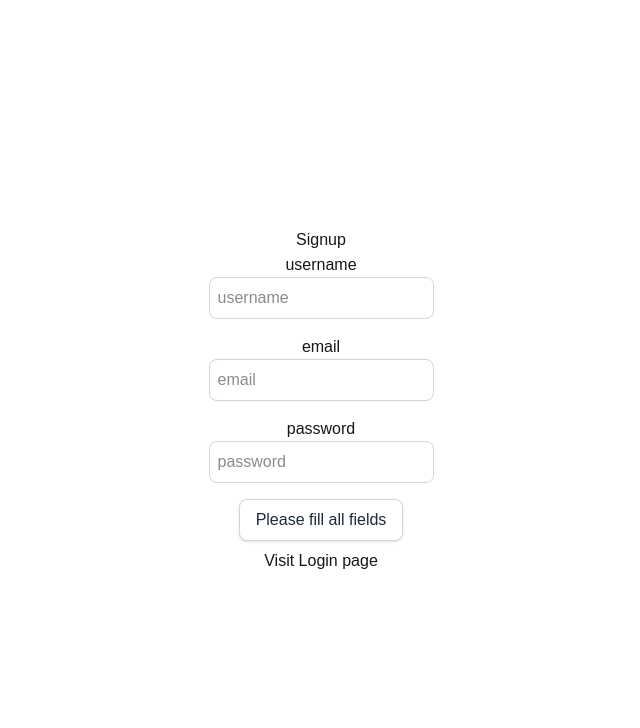
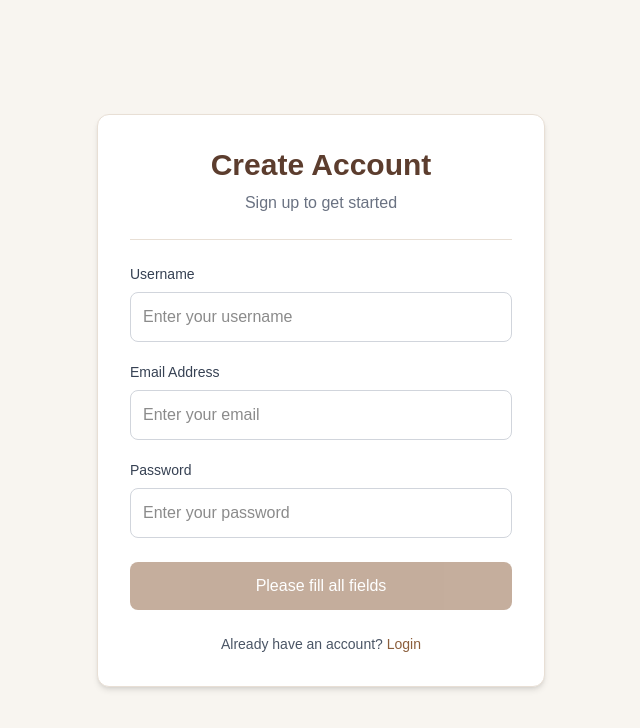
Before and after one commit to PrikshitDhiman04/AuthProject, a Next.js app: page /signup in a window 1280 px wide. Shown: the top 728 px of the page, without its empty margins (319-959 px from the left). Built offline with nearby package versions, Linux system fonts and the light colour scheme.

Commit message:
CSS Improvements

```diff
--- a/src/app/login/page.tsx
+++ b/src/app/login/page.tsx
@@ -1,4 +1,5 @@
 "use client";
+
 import Link from "next/link";
 import React, { useEffect } from "react";
 import { useRouter } from "next/navigation";
@@ -7,6 +8,7 @@ import toast from "react-hot-toast";
 
 export default function LoginPage() {
   const router = useRouter();
+
   const [user, setUser] = React.useState({
     email: "",
     password: "",
@@ -38,37 +40,52 @@ export default function LoginPage() {
   }, [user]);
 
   return (
-    <div className="flex flex-col items-center justify-center min-h-screen py-2">
-      <h1>{loading ? "Logging in..." : "Login"}</h1>
-      <hr />
+    <div className="flex items-center justify-center min-h-screen bg-[#f8f5f0] px-4">
+      <div className="w-full max-w-md bg-white p-8 rounded-xl shadow-md border border-[#e8dfd5]">
+        <h1 className="text-3xl font-semibold text-center text-[#5c3d2e] mb-2">
+          {loading ? "Logging in..." : "Welcome Back"}
+        </h1>
 
-      <label htmlFor="email">email</label>
+        <p className="text-center text-gray-500 mb-6">
+          Login to access your account
+        </p>
+
+        <hr className="border-[#e8dfd5] mb-6" />
+
+        <div className="flex flex-col">
+          <label
+            htmlFor="email"
+            className="text-sm font-medium text-gray-700 mb-2"
+          >
+            Email Address
+          </label>
+
           <input
-        className="p-2 border border-gray-300 rounded-lg mb-4 focus:outline-none focus:border-gray-600"
+            className="p-3 border border-gray-300 rounded-lg mb-5 focus:outline-none focus:border-[#8b5e3c] focus:ring-1 focus:ring-[#8b5e3c] transition"
             id="email"
-        type="text"
+            type="email"
             value={user.email}
             onChange={(e) => setUser({ ...user, email: e.target.value })}
-        placeholder="email"
+            placeholder="Enter your email"
           />
-      <label htmlFor="password">password</label>
+
+          <label
+            htmlFor="password"
+            className="text-sm font-medium text-gray-700 mb-2"
+          >
+            Password
+          </label>
+
           <input
-        className="p-2 border border-gray-300 rounded-lg mb-4 focus:outline-none focus:border-gray-600"
+            className="p-3 border border-gray-300 rounded-lg focus:outline-none focus:border-[#8b5e3c] focus:ring-1 focus:ring-[#8b5e3c] transition"
             id="password"
             type="password"
             value={user.password}
             onChange={(e) => setUser({ ...user, password: e.target.value })}
-        placeholder="password"
+            placeholder="Enter your password"
           />
-      <button
-        onClick={onLogin}
-        className="px-4 py-2 p-2 border border-gray-300 rounded-lg bg-white text-gray-800 font-medium hover:bg-gray-100 hover:border-gray-400 transition-all duration-200 cursor-pointer mb-2 shadow-sm"
-      >
-        Login
-      </button>
-      <Link href="/signup">Visit Signup page</Link>
 
-      <div className="flex justify-end mt-2 mb-5">
+          <div className="flex justify-end mt-2 mb-6">
             <Link
               href="/forgotpassword"
               className="text-sm font-medium text-[#8b5e3c] hover:text-[#5c3d2e] hover:underline transition"
@@ -76,6 +93,26 @@ export default function LoginPage() {
               Forgot Password?
             </Link>
           </div>
+
+          <button
+            onClick={onLogin}
+            disabled={buttonDisabled || loading}
+            className="w-full py-3 rounded-lg bg-[#8b5e3c] text-white font-medium hover:bg-[#5c3d2e] transition duration-200 disabled:opacity-50 disabled:cursor-not-allowed"
+          >
+            {loading ? "Please wait..." : "Login"}
+          </button>
+        </div>
+
+        <div className="mt-6 text-center text-sm text-gray-600">
+          Don't have an account?{" "}
+          <Link
+            href="/signup"
+            className="font-medium text-[#8b5e3c] hover:text-[#5c3d2e] hover:underline transition"
+          >
+            Sign up
+          </Link>
+        </div>
+      </div>
     </div>
   );
 }
--- a/src/app/signup/page.tsx
+++ b/src/app/signup/page.tsx
@@ -1,4 +1,5 @@
 "use client";
+
 import Link from "next/link";
 import React, { useEffect } from "react";
 import { useRouter } from "next/navigation";
@@ -7,13 +8,14 @@ import toast from "react-hot-toast";
 
 export default function SignupPage() {
   const router = useRouter();
+
   const [user, setUser] = React.useState({
     email: "",
     password: "",
     username: "",
   });
+
   const [buttonDisabled, setButtonDisabled] = React.useState(false);
-
   const [loading, setLoading] = React.useState(false);
 
   const onSignup = async () => {
@@ -24,14 +26,11 @@ export default function SignupPage() {
       console.log("API STATUS:", response.status);
       console.log("API RESPONSE:", response.data);
 
-     alert("API successful! Redirecting now...");
-
+      toast.success("Account created successfully!");
       router.push("/login");
-
     } catch (error: any) {
       console.log("Signup Failed", error.message);
-
-      toast.error(error.message);
+      toast.error(error.response?.data?.message || error.message);
     } finally {
       setLoading(false);
     }
@@ -50,44 +49,88 @@ export default function SignupPage() {
   }, [user]);
 
   return (
-    <div className="flex flex-col items-center justify-center min-h-screen py-2">
-      <h1>{loading ? "Processing..." : "Signup"}</h1>
-      <hr />
-      <label htmlFor="username">username</label>
+    <div className="flex items-center justify-center min-h-screen bg-[#f8f5f0] px-4">
+      <div className="w-full max-w-md bg-white p-8 rounded-xl shadow-md border border-[#e8dfd5]">
+        <h1 className="text-3xl font-semibold text-center text-[#5c3d2e] mb-2">
+          {loading ? "Creating Account..." : "Create Account"}
+        </h1>
+
+        <p className="text-center text-gray-500 mb-6">Sign up to get started</p>
+
+        <hr className="border-[#e8dfd5] mb-6" />
+
+        <div className="flex flex-col">
+          <label
+            htmlFor="username"
+            className="text-sm font-medium text-gray-700 mb-2"
+          >
+            Username
+          </label>
+
           <input
-        className="p-2 border border-gray-300 rounded-lg mb-4 focus:outline-none focus:border-gray-600"
+            className="p-3 border border-gray-300 rounded-lg mb-5 focus:outline-none focus:border-[#8b5e3c] focus:ring-1 focus:ring-[#8b5e3c] transition"
             id="username"
             type="text"
             value={user.username}
             onChange={(e) => setUser({ ...user, username: e.target.value })}
-        placeholder="username"
+            placeholder="Enter your username"
           />
-      <label htmlFor="email">email</label>
+
+          <label
+            htmlFor="email"
+            className="text-sm font-medium text-gray-700 mb-2"
+          >
+            Email Address
+          </label>
+
           <input
-        className="p-2 border border-gray-300 rounded-lg mb-4 focus:outline-none focus:border-gray-600"
+            className="p-3 border border-gray-300 rounded-lg mb-5 focus:outline-none focus:border-[#8b5e3c] focus:ring-1 focus:ring-[#8b5e3c] transition"
             id="email"
-        type="text"
+            type="email"
             value={user.email}
             onChange={(e) => setUser({ ...user, email: e.target.value })}
-        placeholder="email"
+            placeholder="Enter your email"
           />
-      <label htmlFor="password">password</label>
+
+          <label
+            htmlFor="password"
+            className="text-sm font-medium text-gray-700 mb-2"
+          >
+            Password
+          </label>
+
           <input
-        className="p-2 border border-gray-300 rounded-lg mb-4 focus:outline-none focus:border-gray-600"
+            className="p-3 border border-gray-300 rounded-lg mb-6 focus:outline-none focus:border-[#8b5e3c] focus:ring-1 focus:ring-[#8b5e3c] transition"
             id="password"
             type="password"
             value={user.password}
             onChange={(e) => setUser({ ...user, password: e.target.value })}
-        placeholder="password"
+            placeholder="Enter your password"
           />
+
           <button
             onClick={onSignup}
-        className="px-4 py-2 p-2 border border-gray-300 rounded-lg bg-white text-gray-800 font-medium hover:bg-gray-100 hover:border-gray-400 transition-all duration-200 cursor-pointer mb-2 shadow-sm"
+            disabled={buttonDisabled || loading}
+            className="w-full py-3 rounded-lg bg-[#8b5e3c] text-white font-medium hover:bg-[#5c3d2e] transition duration-200 disabled:opacity-50 disabled:cursor-not-allowed"
           >
-        {buttonDisabled ? "Please fill all fields" : "Signup"}
+            {loading
+              ? "Please wait..."
+              : buttonDisabled
+                ? "Please fill all fields"
+                : "Create Account"}
+          </button>
+        </div>
 
-      </button>
-      <Link href="/login">Visit Login page</Link>
+        <div className="mt-6 text-center text-sm text-gray-600">
+          Already have an account?{" "}
+          <Link
+            href="/login"
+            className="font-medium text-[#8b5e3c] hover:text-[#5c3d2e] hover:underline transition"
+          >
+            Login
+          </Link>
+        </div>
+      </div>
     </div>
   );
 }
```
Lines whose indentation alone changed are shown as unchanged.
